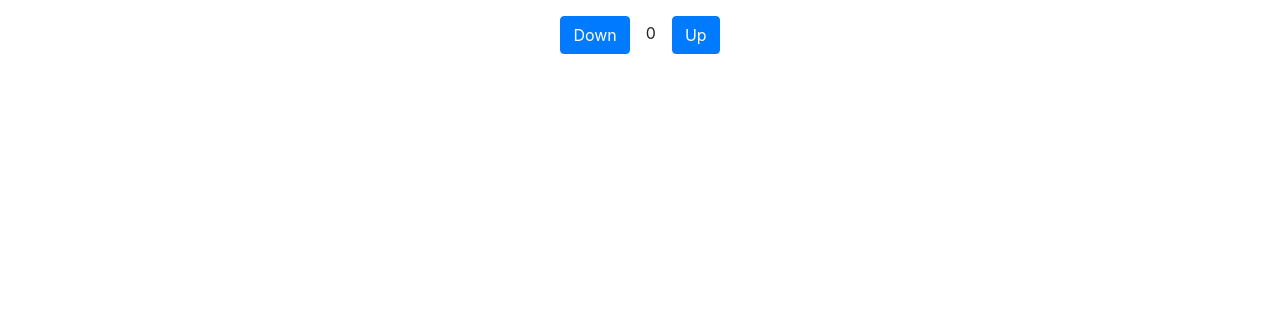
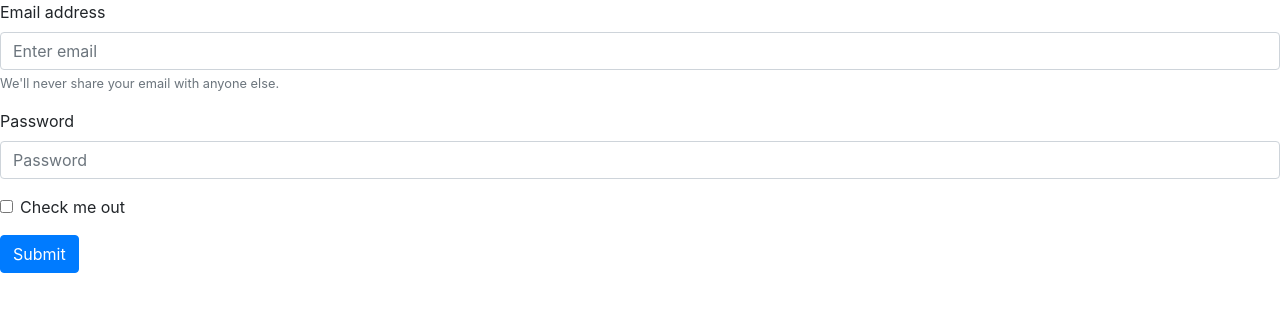
Before and after one commit to NickCallaghan/react-getting-started, a React (Create React App) app: page / in a window 1280 px wide. Shown: the top 312 px of the page. Built offline with nearby package versions, Linux system fonts and the light colour scheme.

Commit message:
login form created

```diff
--- a/src/App.js
+++ b/src/App.js
@@ -1,26 +1,11 @@
 import React, { useState } from "react";
-import logo from "./logo.svg";
-import "./App.css";
 import "bootstrap/dist/css/bootstrap.min.css";
-import Button from "react-bootstrap/Button";
+import LoginForm from "./components/LoginForm.jsx";
 
 function App() {
-  const [count, setCount] = useState(0);
-
-  const handleCount = (increment = 1) => {
-    let newCount = count + increment;
-    setCount(newCount);
-  };
-
   return (
     <div className="App">
-      <Button className="m-3" variant="primary" onClick={() => handleCount(-1)}>
-        Down
-      </Button>
-      <span className="count">{count}</span>
-      <Button className="m-3" variant="primary" onClick={() => handleCount(1)}>
-        Up
-      </Button>
+      <LoginForm />
     </div>
   );
 }
--- /dev/null
+++ b/src/components/LoginForm.jsx
@@ -0,0 +1,47 @@
+import React, { useState } from "react";
+import Form from "react-bootstrap/Form";
+import Button from "react-bootstrap/Button";
+
+const LoginForm = () => {
+  const [user, setUser] = useState("");
+  const [password, setPassword] = useState("");
+
+  const handleSubmit = (e) => {
+    e.preventDefault();
+    console.log("You form has been submitted");
+    //We'll add the form handler later
+  };
+
+  return (
+    <Form onSubmit={handleSubmit}>
+      <Form.Group controlId="formBasicEmail">
+        <Form.Label>Email address</Form.Label>
+        <Form.Control
+          type="email"
+          placeholder="Enter email"
+          onChange={(e) => setUser(e.target.value)}
+        />
+        <Form.Text className="text-muted">
+          We'll never share your email with anyone else.
+        </Form.Text>
+      </Form.Group>
+
+      <Form.Group controlId="formBasicPassword">
+        <Form.Label>Password</Form.Label>
+        <Form.Control
+          type="password"
+          placeholder="Password"
+          onChange={(e) => setPassword(e.target.value)}
+        />
+      </Form.Group>
+      <Form.Group controlId="formBasicCheckbox">
+        <Form.Check type="checkbox" label="Check me out" />
+      </Form.Group>
+      <Button variant="primary" type="submit">
+        Submit
+      </Button>
+    </Form>
+  );
+};
+
+export default LoginForm;
```
